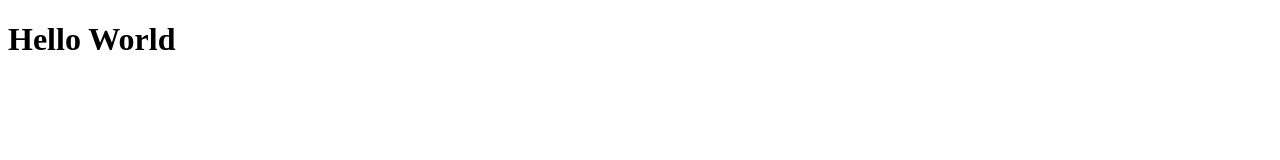
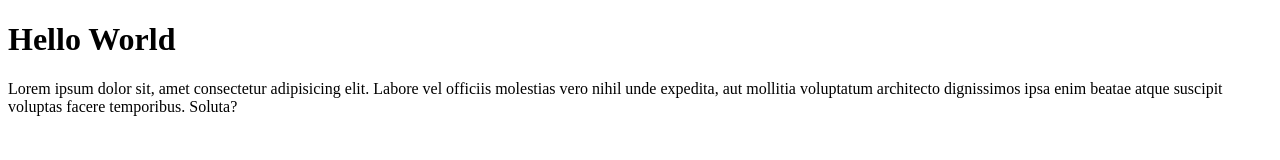
Before and after one commit to rizalshmbg/wpu-git-test, a plain HTML site: page index.html in a window 1280 px wide. Drawn offline with Linux system fonts and the light colour scheme.

Commit message:
menambahkan paragraf

```diff
--- a/index.html
+++ b/index.html
@@ -7,5 +7,6 @@
 </head>
 <body>
     <h1>Hello World</h1>
+    <p>Lorem ipsum dolor sit, amet consectetur adipisicing elit. Labore vel officiis molestias vero nihil unde expedita, aut mollitia voluptatum architecto dignissimos ipsa enim beatae atque suscipit voluptas facere temporibus. Soluta?</p>
 </body>
 </html>
```
